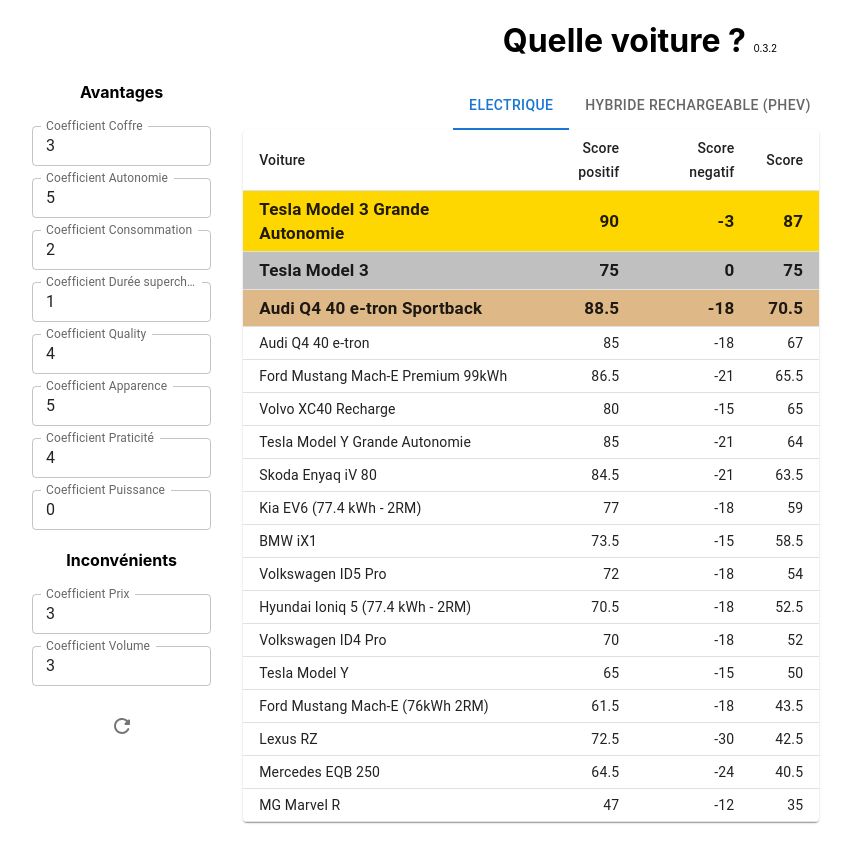
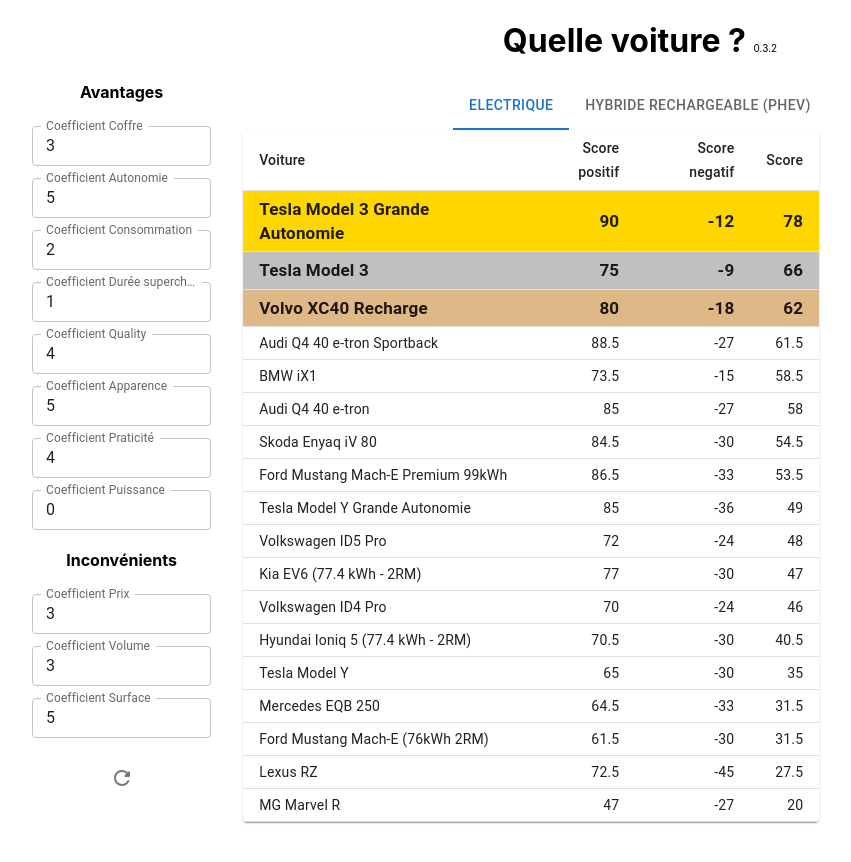
Before and after one commit to Umair-Ahmed786/Electric_vehicle, a React (Create React App) app: page / in a window 1280 px wide. Shown: the top 862 px of the page, without its empty margins (0-851 px from the left). Built offline with nearby package versions, Linux system fonts and the light colour scheme.

Commit message:
feature: surface

```diff
--- a/src/App.js
+++ b/src/App.js
@@ -21,7 +21,6 @@
 
 function App() {
   const computeResults = (config, datasetName) => {
-    console.info(datasetName, config)
     const res = [];
     if (datasetName === 'EV') {
       localStorage.setItem('ev-config', JSON.stringify(config));
--- a/src/components/ElectricConfigurator/ElectricConfigurator.js
+++ b/src/components/ElectricConfigurator/ElectricConfigurator.js
@@ -18,6 +18,7 @@
   let supercharge = localStorageConfig?.supercharge ?? 1;
   let trunk = localStorageConfig?.trunk ?? 3;
   let volume = localStorageConfig?.volume ?? 3;
+  let surface = localStorageConfig?.volume ?? 5;
 
   const sendConfiguration = () =>
     configurationChanged({
@@ -30,7 +31,8 @@
       range,
       supercharge,
       trunk,
-      volume
+      volume,
+      surface
     });
 
   // eslint-disable-next-line react-hooks/exhaustive-deps
@@ -143,6 +145,16 @@
           inputProps={{ step: 0.5 }}
           margin='dense'
         />
+        <TextField
+          label='Coefficient Surface'
+          name='surface'
+          defaultValue={surface}
+          onChange={(event) => surface = event.target.value ? +event.target.value : null}
+          type='number'
+          size='small'
+          inputProps={{ step: 0.5 }}
+          margin='dense'
+        />
       </section>
       <Tooltip title='Reset'>
         <IconButton onClick={() => {
--- a/src/components/HybridConfigurator/HybridConfigurator.js
+++ b/src/components/HybridConfigurator/HybridConfigurator.js
@@ -18,6 +18,7 @@
   let trunk = localStorageConfig?.trunk ?? 2.5;
   let tank = localStorageConfig?.tank ?? 4;
   let volume = localStorageConfig?.volume ?? 1;
+  let surface = localStorageConfig?.surface ?? 10;
 
   const sendConfiguration = () =>
     configurationChanged({
@@ -31,6 +32,7 @@
       trunk,
       tank,
       volume,
+      surface
     });
 
   // eslint-disable-next-line react-hooks/exhaustive-deps
@@ -143,6 +145,16 @@
           inputProps={{ step: 0.5 }}
           margin='dense'
         />
+        <TextField
+          label='Coefficient Surface'
+          name='surface'
+          defaultValue={surface}
+          onChange={(event) => surface = event.target.value ? +event.target.value : null}
+          type='number'
+          size='small'
+          inputProps={{ step: 0.5 }}
+          margin='dense'
+        />
       </section>
       <Tooltip title='Reset'>
         <IconButton onClick={() => {
--- a/src/compute-vehicles.js
+++ b/src/compute-vehicles.js
@@ -93,16 +93,20 @@
 export function scoreNegative(voiture, config) {
   const priceScore = scoreForField(voiture, priceIntervals, 'price');
   const volumeScore = scoreForField(voiture, volumeIntervals, 'volume');
+  const surfaceScore = scoreForField(voiture, surfaceIntervals, 'surface');
 
   const priceScoreWeighted = priceScore * config.price;
   const volumeScoreWeighted = volumeScore * config.volume;
+  const surfaceScoreWeighted = surfaceScore * config.surface;
 
   return {
-    total: -(priceScoreWeighted + volumeScoreWeighted),
+    total: -(priceScoreWeighted + volumeScoreWeighted + surfaceScoreWeighted),
     price: -priceScoreWeighted,
     priceScore,
     volume: -volumeScoreWeighted,
     volumeScore,
+    surface: -surfaceScoreWeighted,
+    surfaceScore,
   };
 }
 
@@ -179,6 +183,14 @@
   [14.1, 14.69],
   [14.7, 10000],
 ];
+const surfaceIntervals = [
+[0, 8.35],
+[8.36, 8.45],
+[8.46, 8.55],
+[8.56, 8.75],
+[8.76, 8.89],
+[8.9, 10000],
+];
 const priceIntervals = [
   [0, 47999],
   [48000, 51999],
--- a/src/datasets/hybrid-vehicles.json
+++ b/src/datasets/hybrid-vehicles.json
@@ -97,12 +97,27 @@
     "power": 7.6,
     "practicality": 3.5,
     "price": 43490,
-    "quality": 3,
+    "quality": 3.5,
     "tank": 45,
-    "supercharge": 61,
+    "supercharge": 122,
     "trunk": 548,
     "volume": 12.45,
     "surface": 8.59
+  },
+  {
+    "code": "peugeot-508-sw",
+    "consumption": 7.6,
+    "look": 3,
+    "name": "Peugeot 508 SW Hybrid 180",
+    "power": 8,
+    "practicality": 4,
+    "price": 52440,
+    "quality": 4,
+    "tank": 43,
+    "supercharge": 114,
+    "trunk": 530,
+    "volume": 12.61,
+    "surface": 8.88
   },
   {
     "code": "range-rover-evoque-s",
```
